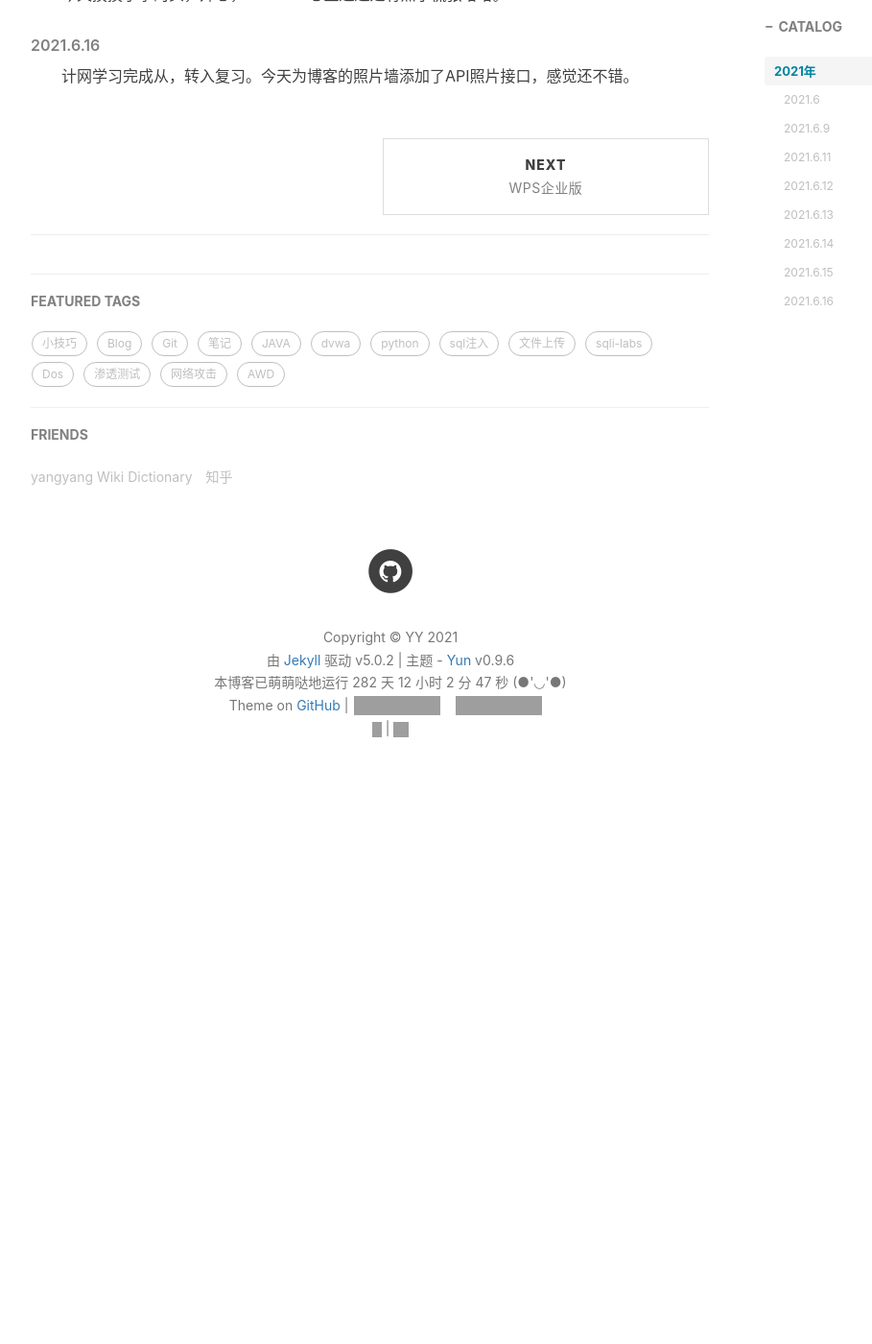
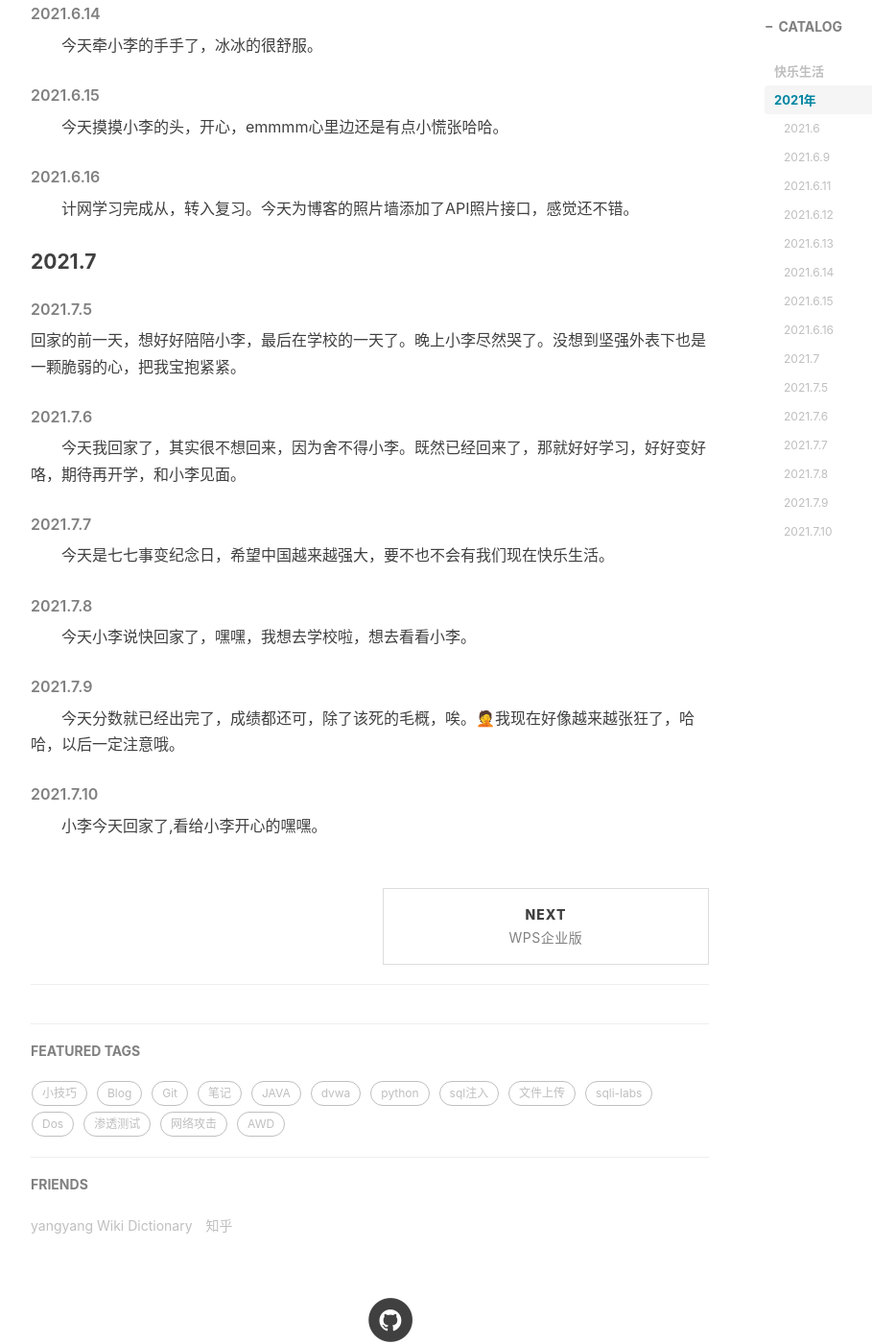
Before and after one commit to yangyang-linux/yangyang-linux.github.io, a Jekyll site: the page built from _posts/1111-11-11-日记本.md, in a window 1280 px wide and 1400 px high, scrolled down 1507 px. Shown: the whole window at 96% size, without its empty margins (233-1142 px from the left). Built offline with Jekyll 4.4.1, drawn with Linux system fonts in a browser that asks for light colours; nearby versions of some CDN libraries; comment, search, counter and statistics services are not loaded; before the commit the page ends 2370 px from its top, so only the background shows below that; some of the changed text lies outside the part shown; grey boxes are pictures that could not be loaded.

Commit message:
Update 1111-11-11-日记本.md

```diff
--- a/_posts/1111-11-11-日记本.md
+++ b/_posts/1111-11-11-日记本.md
@@ -9,6 +9,9 @@ catalog: true
 tags:
     - 日记
 ---
+## 快乐生活
+- [一点一滴](https://yangyang-linux.github.io/other/photo/3dPhoto.html)
+- [小幸福](https://yangyang-linux.github.io/other/photo/cube.html)
 
 ## 2021年
 #### 2021.6
@@ -39,3 +42,16 @@ tags:
 ###### 2021.6.16
 
 &emsp;&emsp;计网学习完成从，转入复习。今天为博客的照片墙添加了API照片接口，感觉还不错。
+#### 2021.7
+###### 2021.7.5
+回家的前一天，想好好陪陪小李，最后在学校的一天了。晚上小李尽然哭了。没想到坚强外表下也是一颗脆弱的心，把我宝抱紧紧。
+###### 2021.7.6
+&emsp;&emsp;今天我回家了，其实很不想回来，因为舍不得小李。既然已经回来了，那就好好学习，好好变好咯，期待再开学，和小李见面。
+###### 2021.7.7
+&emsp;&emsp;今天是七七事变纪念日，希望中国越来越强大，要不也不会有我们现在快乐生活。
+###### 2021.7.8
+&emsp;&emsp;今天小李说快回家了，嘿嘿，我想去学校啦，想去看看小李。
+###### 2021.7.9
+&emsp;&emsp;今天分数就已经出完了，成绩都还可，除了该死的毛概，唉。🤦‍我现在好像越来越张狂了，哈哈，以后一定注意哦。
+###### 2021.7.10
+&emsp;&emsp;小李今天回家了,看给小李开心的嘿嘿。
```
